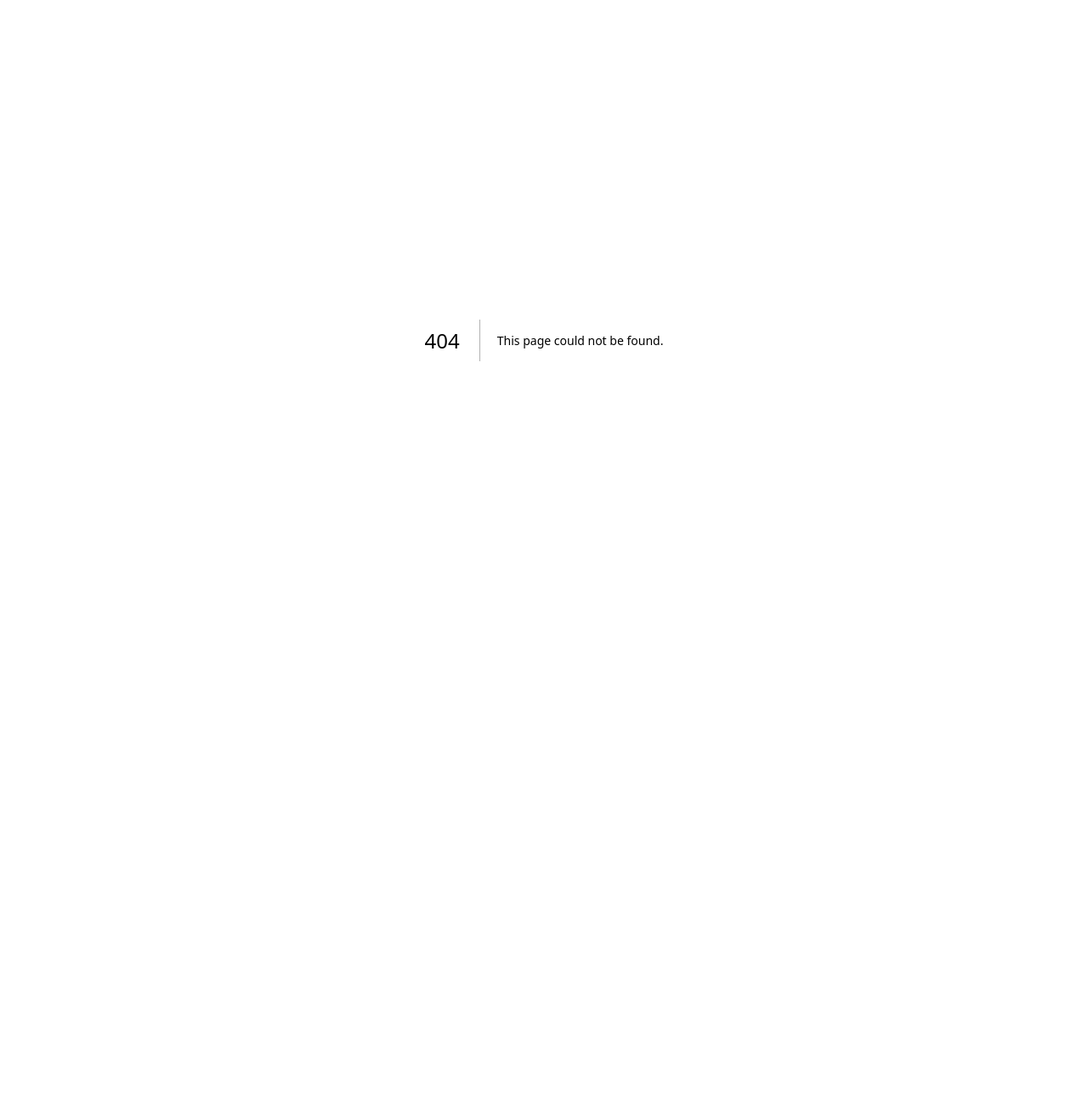
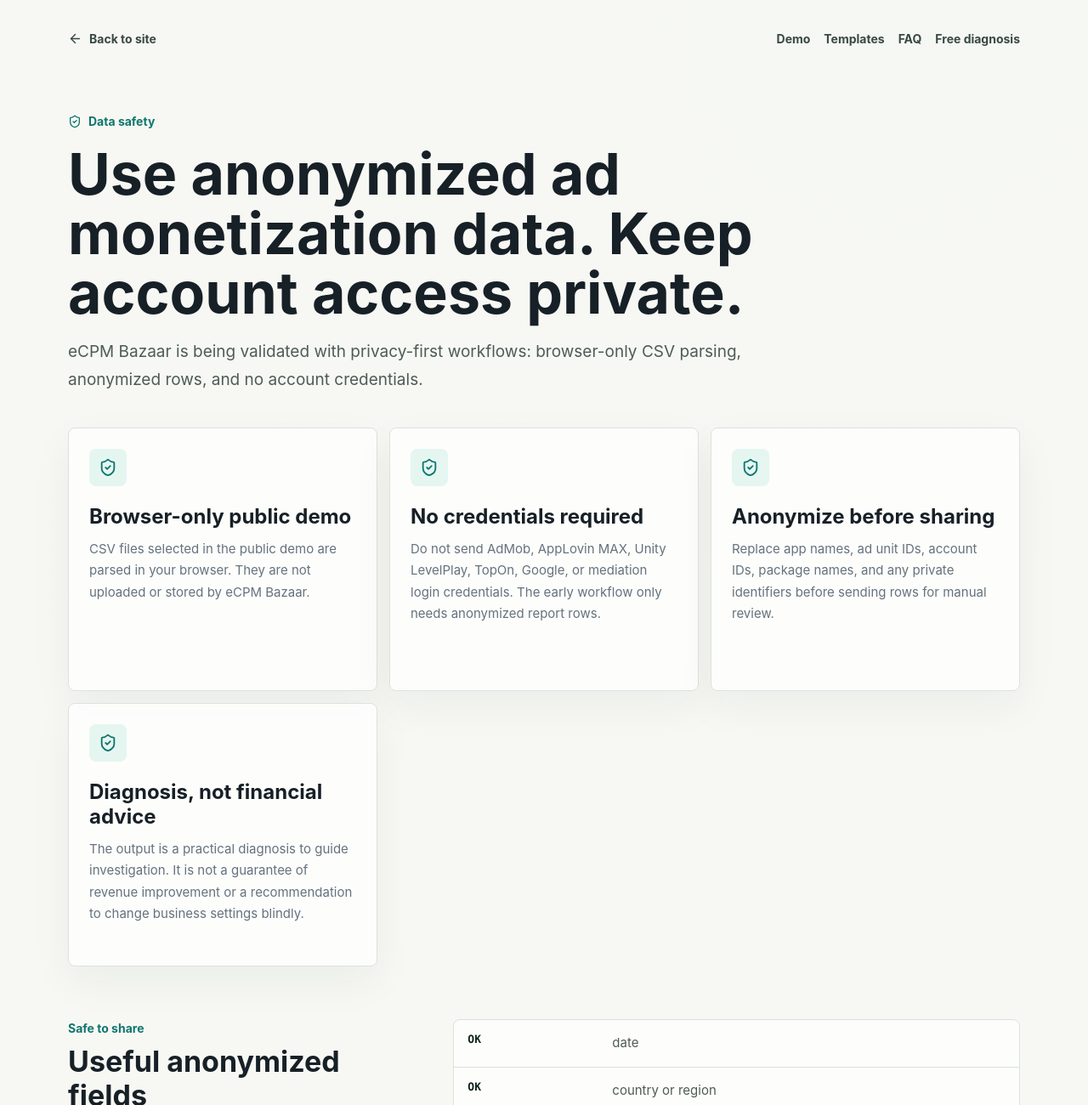
Before and after one commit to X6689/ecpm-bazaar-site, a Next.js app: page /privacy in a window 1280 px wide. Before the commit this address had no page. Shown: the top 1300 px of the page at 85% size. Before the commit the page ends 800 px from the top, so only its background shows below. Built offline with nearby package versions, Linux system fonts and the light colour scheme.

Commit message:
Add FAQ and data safety pages

```diff
--- a/app/cases/page.tsx
+++ b/app/cases/page.tsx
@@ -43,6 +43,8 @@
           <a href="../demo/">Demo</a>
           <a href="../templates/">Templates</a>
           <a href="../free-diagnosis/">Free diagnosis</a>
+          <a href="../faq/">FAQ</a>
+          <a href="../privacy/">Privacy</a>
         </div>
       </nav>
 
@@ -91,6 +93,9 @@
         <a className="secondary-action" href="../free-diagnosis/">
           Free diagnosis
         </a>
+        <a className="secondary-action" href="../faq/">
+          FAQ
+        </a>
       </section>
     </main>
   );
--- a/app/demo/page.tsx
+++ b/app/demo/page.tsx
@@ -671,6 +671,7 @@
       <section className="demo-privacy">
         <ShieldCheck size={18} aria-hidden="true" />
         <span>{t.privacy}</span>
+        <a href="../privacy/">{lang === "zh" ? "查看数据安全说明" : "View data safety"}</a>
       </section>
       {error ? <p className="demo-error">{error}</p> : null}
 
--- a/app/free-diagnosis/page.tsx
+++ b/app/free-diagnosis/page.tsx
@@ -55,6 +55,8 @@
           <a href="../demo/">Demo</a>
           <a href="../templates/">Templates</a>
           <a href="../cases/">Cases</a>
+          <a href="../faq/">FAQ</a>
+          <a href="../privacy/">Privacy</a>
         </div>
       </nav>
 
@@ -109,6 +111,9 @@
             feedback, anonymized report rows are enough.
           </p>
         </div>
+        <a className="secondary-action" href="../privacy/">
+          Data safety
+        </a>
       </section>
     </main>
   );
--- a/app/globals.css
+++ b/app/globals.css
@@ -876,6 +876,12 @@
   font-weight: 700;
 }
 
+.demo-privacy a {
+  margin-left: auto;
+  text-decoration: underline;
+  text-underline-offset: 3px;
+}
+
 .demo-grid {
   display: grid;
   grid-template-columns: minmax(0, 1.15fr) minmax(320px, 0.85fr);
@@ -1243,6 +1249,7 @@
 .resource-hero,
 .template-grid,
 .case-list,
+.faq-list,
 .field-section,
 .resource-cta {
   width: min(1120px, calc(100% - 40px));
@@ -1415,6 +1422,35 @@
   margin-top: 12px;
 }
 
+.faq-list {
+  display: grid;
+  grid-template-columns: repeat(2, minmax(0, 1fr));
+  gap: 14px;
+  margin-top: 12px;
+}
+
+.faq-item {
+  min-height: 190px;
+  padding: 24px;
+  border: 1px solid var(--line);
+  border-radius: 8px;
+  background: rgb(255 255 255 / 78%);
+  box-shadow: 0 18px 50px rgb(16 37 31 / 5%);
+}
+
+.faq-item h2 {
+  margin-bottom: 10px;
+  color: var(--deep);
+  font-size: 22px;
+  line-height: 1.25;
+}
+
+.faq-item p {
+  color: #4e5b56;
+  font-size: 15px;
+  line-height: 1.75;
+}
+
 .case-card {
   display: grid;
   grid-template-columns: minmax(0, 1fr) minmax(280px, 0.46fr);
@@ -1559,6 +1595,7 @@
 @media (max-width: 880px) {
   .template-grid,
   .field-section,
+  .faq-list,
   .case-card {
     grid-template-columns: 1fr;
   }
--- /dev/null
+++ b/app/privacy/page.tsx
@@ -0,0 +1,137 @@
+import type { Metadata } from "next";
+import { ArrowLeft, Mail, ShieldCheck } from "lucide-react";
+
+export const metadata: Metadata = {
+  title: "Data Safety & Privacy | eCPM Bazaar",
+  description:
+    "How eCPM Bazaar handles browser-only CSV diagnosis, anonymized ad monetization data, and free diagnosis requests."
+};
+
+const principles = [
+  {
+    title: "Browser-only public demo",
+    text: "CSV files selected in the public demo are parsed in your browser. They are not uploaded or stored by eCPM Bazaar."
+  },
+  {
+    title: "No credentials required",
+    text: "Do not send AdMob, AppLovin MAX, Unity LevelPlay, TopOn, Google, or mediation login credentials. The early workflow only needs anonymized report rows."
+  },
+  {
+    title: "Anonymize before sharing",
+    text: "Replace app names, ad unit IDs, account IDs, package names, and any private identifiers before sending rows for manual review."
+  },
+  {
+    title: "Diagnosis, not financial advice",
+    text: "The output is a practical diagnosis to guide investigation. It is not a guarantee of revenue improvement or a recommendation to change business settings blindly."
+  }
+];
+
+const doSend = [
+  "date",
+  "country or region",
+  "placement or ad unit name, anonymized",
+  "ad source or network, anonymized if needed",
+  "revenue, impressions, eCPM",
+  "requests, fills, fill or match rate when available"
+];
+
+const doNotSend = [
+  "passwords or login sessions",
+  "API keys or publisher keys",
+  "private account IDs",
+  "non-anonymized user-level data",
+  "payment details",
+  "screenshots containing private account identifiers"
+];
+
+export default function PrivacyPage() {
+  return (
+    <main className="resource-page">
+      <nav className="resource-nav" aria-label="Privacy navigation">
+        <a href="../">
+          <ArrowLeft size={17} aria-hidden="true" />
+          Back to site
+        </a>
+        <div>
+          <a href="../demo/">Demo</a>
+          <a href="../templates/">Templates</a>
+          <a href="../faq/">FAQ</a>
+          <a href="../free-diagnosis/">Free diagnosis</a>
+        </div>
+      </nav>
+
+      <section className="resource-hero">
+        <p className="eyebrow">
+          <ShieldCheck size={16} aria-hidden="true" />
+          Data safety
+        </p>
+        <h1>Use anonymized ad monetization data. Keep account access private.</h1>
+        <p>
+          eCPM Bazaar is being validated with privacy-first workflows: browser-only CSV parsing, anonymized rows, and no
+          account credentials.
+        </p>
+      </section>
+
+      <section className="template-grid" aria-label="Privacy principles">
+        {principles.map((item) => (
+          <article className="resource-card" key={item.title}>
+            <span className="resource-icon">
+              <ShieldCheck size={22} aria-hidden="true" />
+            </span>
+            <h2>{item.title}</h2>
+            <p>{item.text}</p>
+          </article>
+        ))}
+      </section>
+
+      <section className="field-section">
+        <div>
+          <p className="section-label">Safe to share</p>
+          <h2>Useful anonymized fields</h2>
+        </div>
+        <div className="field-table-wrap">
+          <table className="field-table">
+            <tbody>
+              {doSend.map((item) => (
+                <tr key={item}>
+                  <th>OK</th>
+                  <td>{item}</td>
+                </tr>
+              ))}
+            </tbody>
+          </table>
+        </div>
+      </section>
+
+      <section className="field-section">
+        <div>
+          <p className="section-label">Do not send</p>
+          <h2>Keep these private</h2>
+        </div>
+        <div className="field-table-wrap">
+          <table className="field-table">
+            <tbody>
+              {doNotSend.map((item) => (
+                <tr key={item}>
+                  <th>Private</th>
+                  <td>{item}</td>
+                </tr>
+              ))}
+            </tbody>
+          </table>
+        </div>
+      </section>
+
+      <section className="resource-cta">
+        <Mail size={24} aria-hidden="true" />
+        <div>
+          <h2>Need a manual diagnosis?</h2>
+          <p>Use the free diagnosis page to copy the field list and prepare anonymized rows.</p>
+        </div>
+        <a className="primary-action" href="../free-diagnosis/">
+          Free diagnosis
+        </a>
+      </section>
+    </main>
+  );
+}
--- a/app/templates/page.tsx
+++ b/app/templates/page.tsx
@@ -72,6 +72,8 @@
           <a href="../demo/">Demo</a>
           <a href="../cases/">Cases</a>
           <a href="../free-diagnosis/">Free diagnosis</a>
+          <a href="../faq/">FAQ</a>
+          <a href="../privacy/">Privacy</a>
         </div>
       </nav>
 
@@ -174,6 +176,9 @@
         <a className="secondary-action" href="../demo/">
           Try the demo
         </a>
+        <a className="secondary-action" href="../privacy/">
+          Data safety
+        </a>
       </section>
     </main>
   );
```
Also changed, not shown: app/faq/page.tsx (added, +102 -0 lines), app/page.tsx (+6 -2 lines), 1 other file (tests, documents, lock files or other folders).
